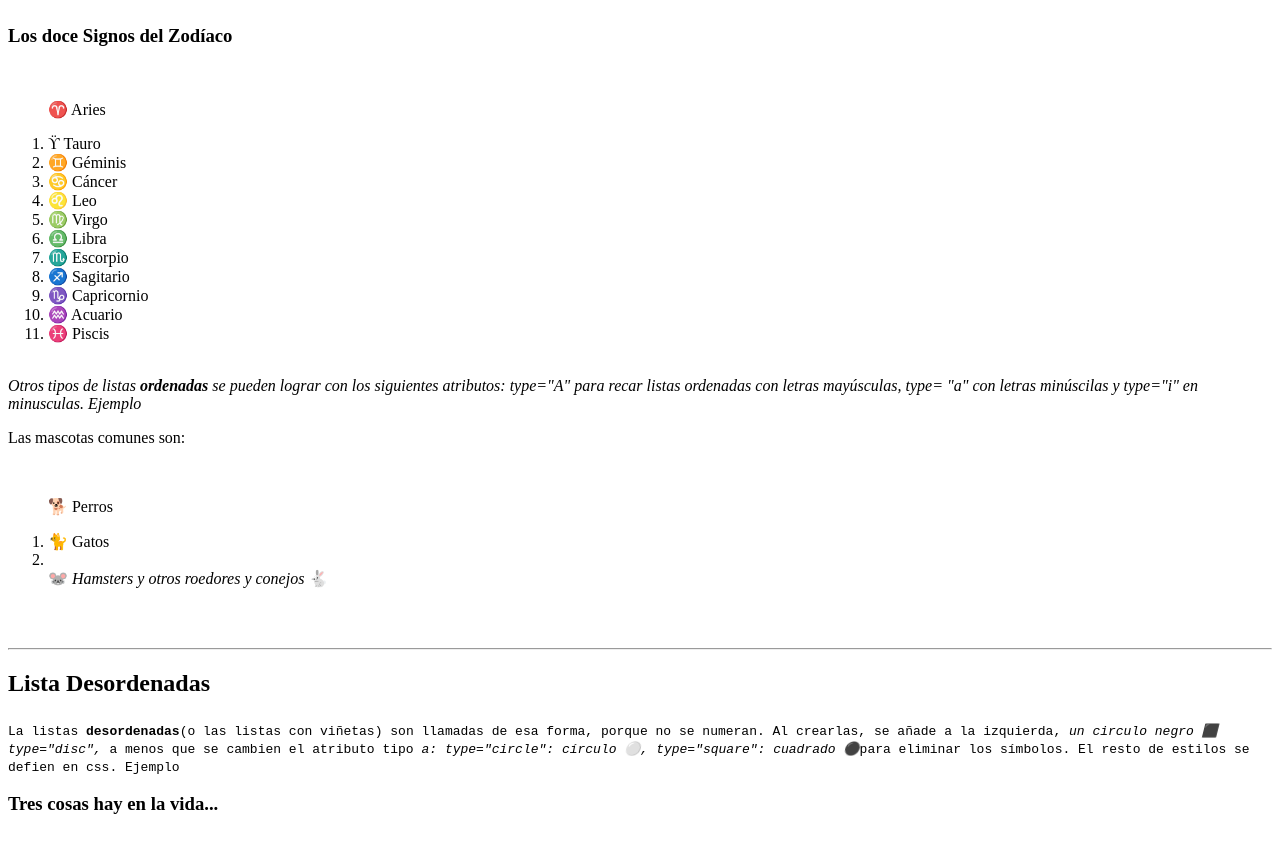
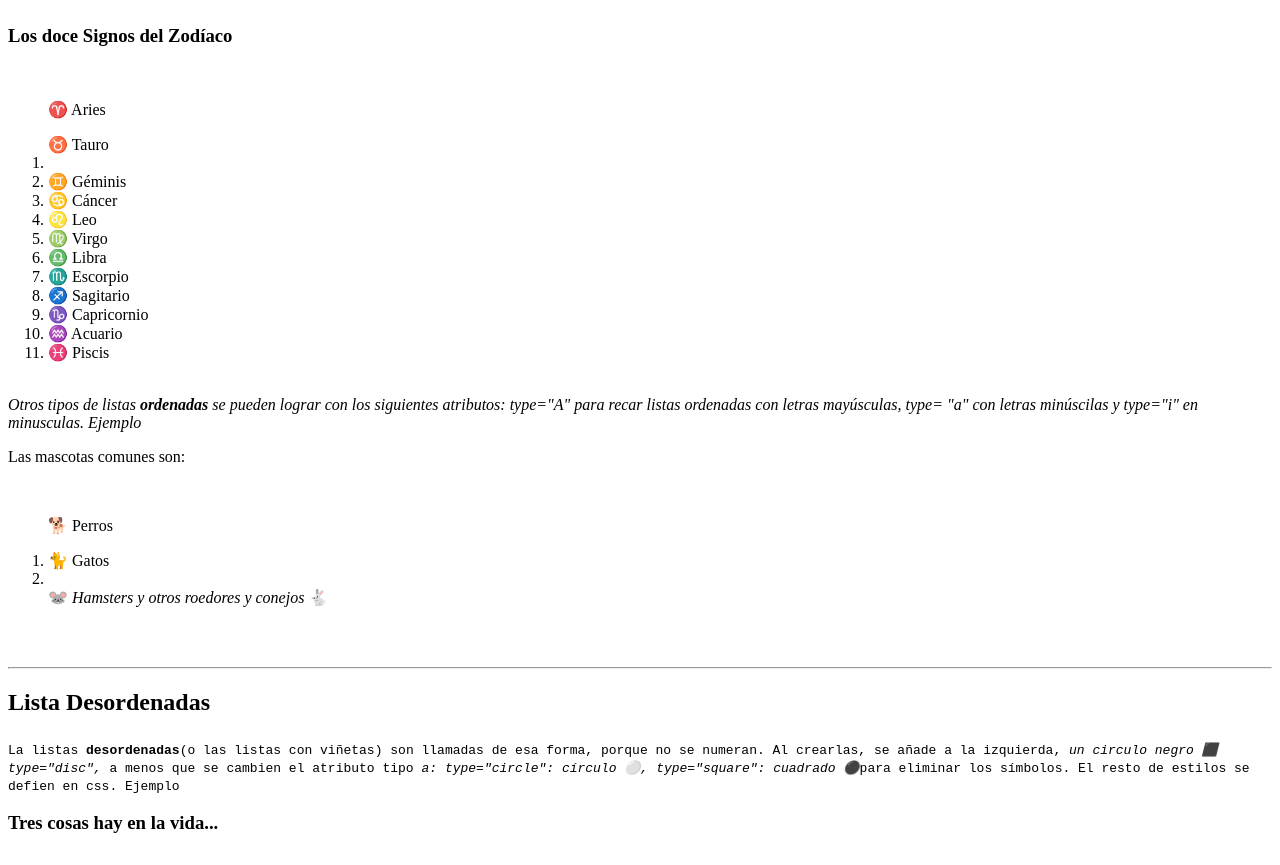
Before and after one commit to fontanillus/listas, a plain HTML site: page index.html in a window 1280 px wide. Shown: the part 780-1645 px from the top of the page. Drawn offline with Linux system fonts and the light colour scheme.

Commit message:
Add files via upload

```diff
--- a/index.html
+++ b/index.html
@@ -39,7 +39,7 @@
 <h3> <strong>Los doce Signos del Zodíaco</strong></h3>
 <br>
 <ol>&#9800; Aries</ol>
-<ol><li>&#980; Tauro</li>
+<ol>&#9801; Tauro<li></li>
 <li>&#9802; Géminis</li>
 <li>&#9803; Cáncer</li>
 <li>&#9804; Leo</li>
```
